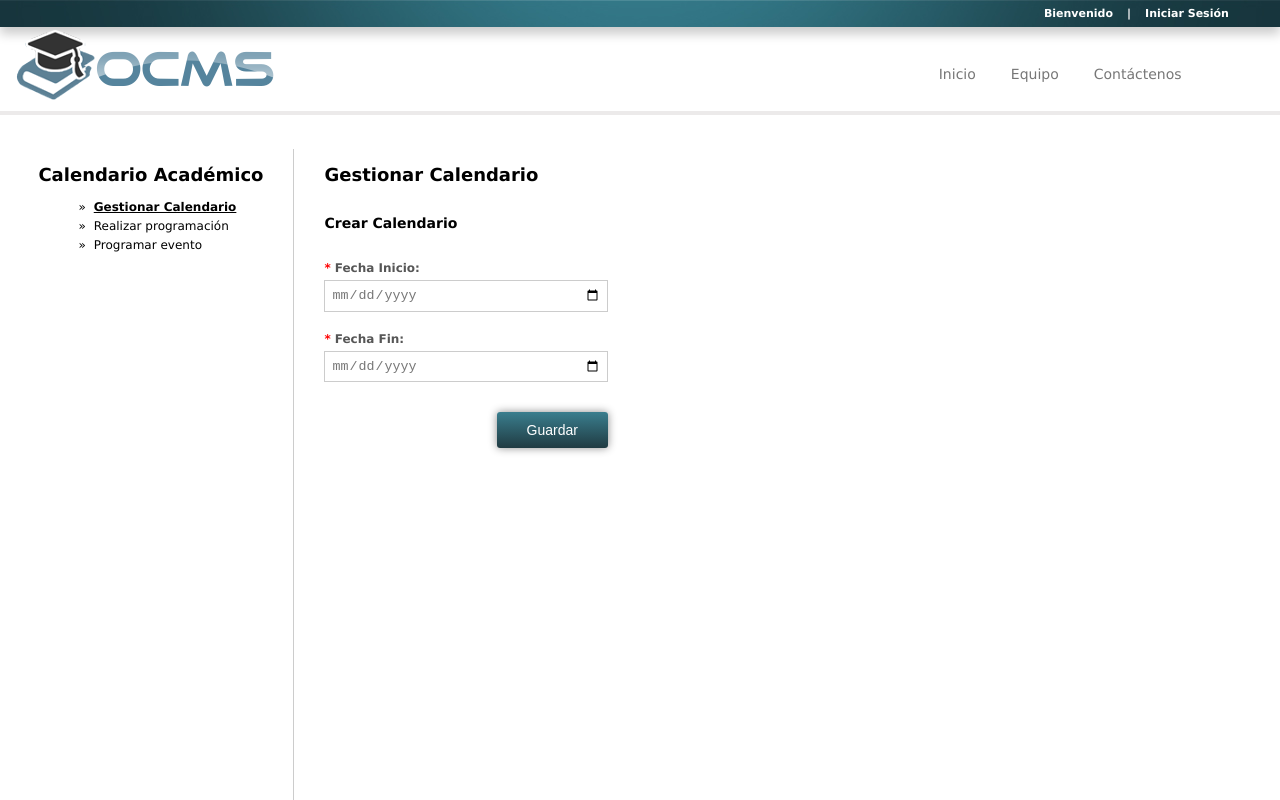
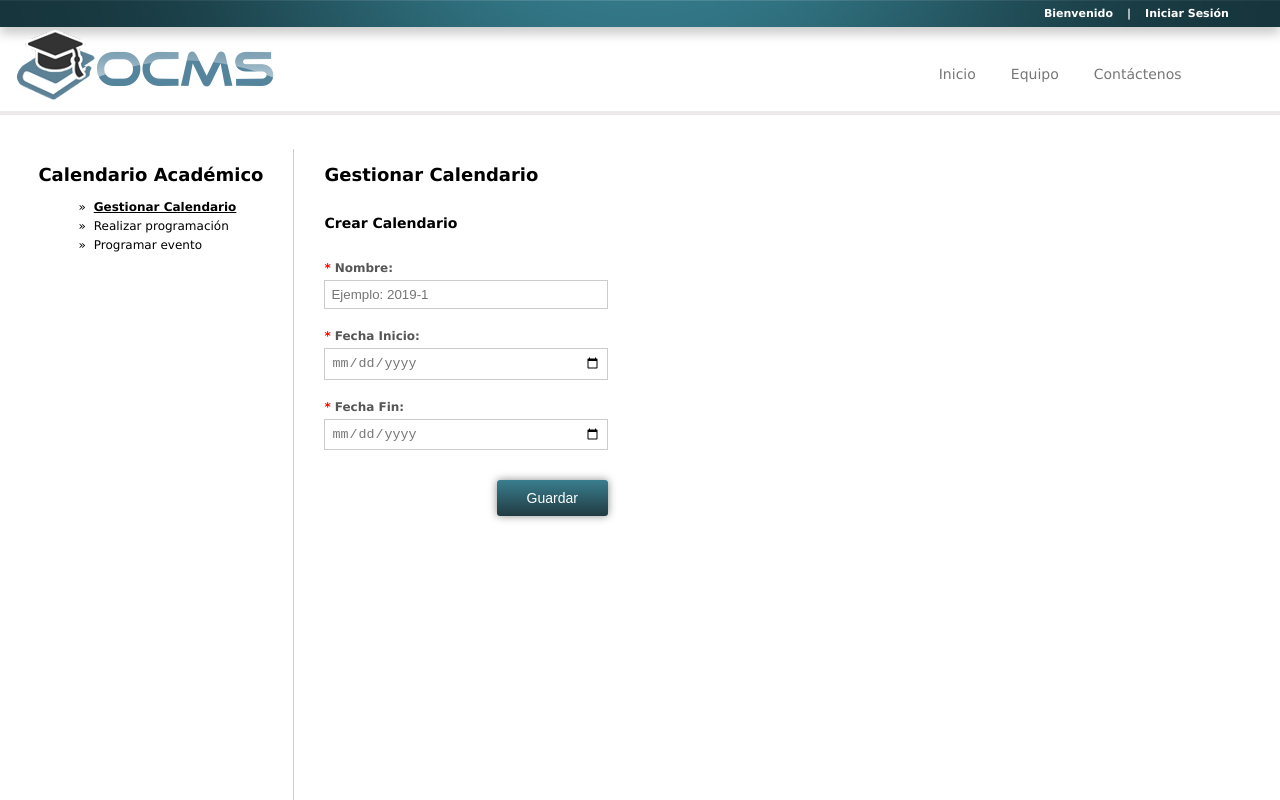
Before and after one commit to anamariasosam/ocms_web, a React (Create React App) app: page /calendarioAcademico/gestionarCalendario/create in a window 1280 px wide. Shown: the top 800 px of the page. Built offline with nearby package versions, Linux system fonts and the light colour scheme.

Commit message:
add create from api

```diff
--- a/src/views/modules/AcademicSchedule/Calendar.js
+++ b/src/views/modules/AcademicSchedule/Calendar.js
@@ -42,13 +42,13 @@ class Calendar extends Component {
   handleDelete(calendarioId) {
     const confirmDelete = window.confirm('Estas seguro que deseas eliminar?')
     if (confirmDelete) {
-      axios({
-        method: 'delete',
-        url: `${API_URL}/calendarios`,
+      axios
+        .delete(`${API_URL}/calendarios`, {
           params: {
             calendarioId,
           },
-      }).then(res => {
+        })
+        .then(res => {
           const { data } = res
           this.setState({
             calendars: data,
--- a/src/views/modules/AcademicSchedule/CalendarCreateForm.js
+++ b/src/views/modules/AcademicSchedule/CalendarCreateForm.js
@@ -1,6 +1,10 @@
 import React, { Component, Fragment } from 'react'
+import axios from 'axios'
 import Success from '../../../components/Success'
 import Error from '../../../components/Error'
+import PACKAGE from '../../../../package.json'
+
+const API_URL = PACKAGE.config.api[process.env.NODE_ENV]
 
 class CalendarCreateForm extends Component {
   constructor(props) {
@@ -14,22 +18,36 @@ class CalendarCreateForm extends Component {
 
     this.fechaInicio = React.createRef()
     this.fechaFin = React.createRef()
+    this.nombre = React.createRef()
 
     this.handleSubmit = this.handleSubmit.bind(this)
   }
 
   handleSubmit(e) {
     e.preventDefault()
-    console.log(this.fechaInicio.current.value)
-    console.log(this.fechaFin.current.value)
+    const fechaInicio = this.fechaInicio.current.value
+    const fechaFin = this.fechaFin.current.value
+    const nombre = this.nombre.current.value
 
-    this.fechaInicio.current.value = ''
-    this.fechaFin.current.value = ''
-
-    this.temporalyShowAlert()
+    axios
+      .post(`${API_URL}/calendarios`, {
+        data: {
+          nombre,
+          fechaInicio,
+          fechaFin,
+        },
+      })
+      .then(res => {
+        if (res.status === 200) {
+          this.nombre.current.value = ''
+          this.fechaInicio.current.value = ''
+          this.fechaFin.current.value = ''
+          this.toggleAlert()
+        }
+      })
   }
 
-  temporalyShowAlert() {
+  toggleAlert() {
     this.setState(
       {
         success: true,
@@ -53,6 +71,18 @@ class CalendarCreateForm extends Component {
         <div className="form--container">
           <h3 className="form--title">Crear Calendario</h3>
           <form onSubmit={this.handleSubmit}>
+            <label htmlFor="nombre" className="required label">
+              Nombre:
+            </label>
+            <input
+              type="text"
+              id="nombre"
+              className="input"
+              ref={this.nombre}
+              required
+              placeholder="Ejemplo: 2019-1"
+            />
+
             <label htmlFor="fechaInicio" className="required label">
               Fecha Inicio:
             </label>
```
Lines whose indentation alone changed are shown as unchanged.
